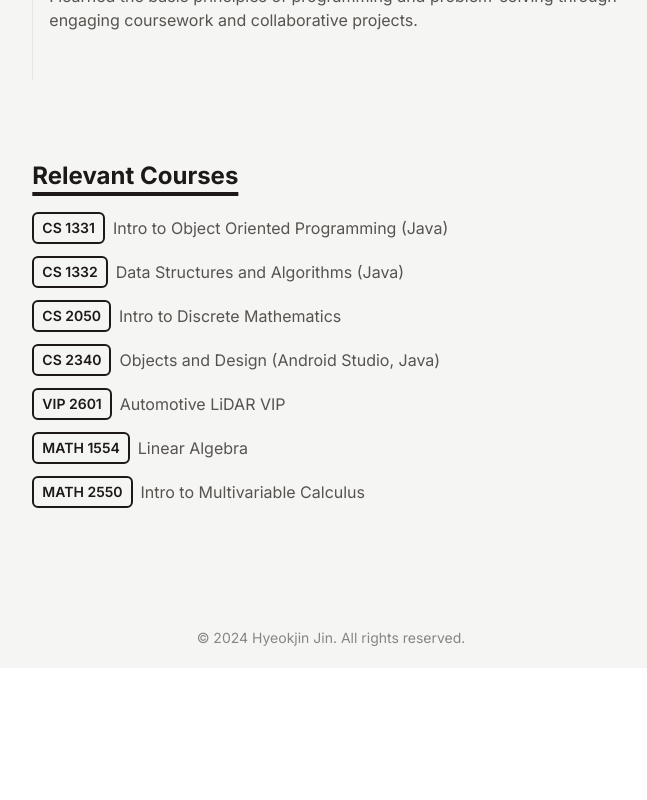
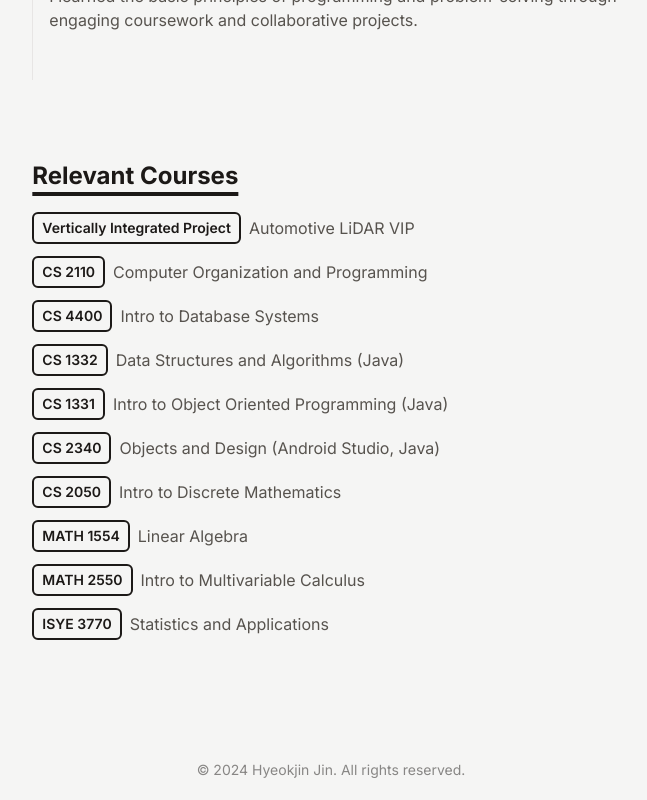
Before and after one commit to hyeokjinjin/hyeokjinjin.github.io, a React (Vite) app: page / in a window 1280 px wide. Shown: the part 2056-2856 px from the top of the page, without its empty margins (309-956 px from the left). Before the commit the page ends 2724 px from the top, so only its background shows below. Built offline with nearby package versions, Linux system fonts and the light colour scheme.

Commit message:
Updated Courses

```diff
--- a/src/components/data/course.js
+++ b/src/components/data/course.js
@@ -1,23 +1,31 @@
 export default[
     {
-        name: 'CS 1331',
-        desc: 'Intro to Object Oriented Programming (Java)',
+        name: 'Vertically Integrated Project',
+        desc: 'Automotive LiDAR VIP',
+    },
+    {
+        name: 'CS 2110',
+        desc: 'Computer Organization and Programming',
+    },
+    {
+        name: 'CS 4400',
+        desc: 'Intro to Database Systems',
     },
     {
         name: 'CS 1332',
         desc: 'Data Structures and Algorithms (Java)',
     },
     {
-        name: 'CS 2050',
-        desc: 'Intro to Discrete Mathematics',
+        name: 'CS 1331',
+        desc: 'Intro to Object Oriented Programming (Java)',
     },
     {
         name: 'CS 2340',
         desc: 'Objects and Design (Android Studio, Java)',
     },
     {
-        name: 'VIP 2601',
-        desc: 'Automotive LiDAR VIP',
+        name: 'CS 2050',
+        desc: 'Intro to Discrete Mathematics',
     },
     {
         name: 'MATH 1554',
@@ -27,4 +35,8 @@ export default[
         name: 'MATH 2550',
         desc: 'Intro to Multivariable Calculus',
     },
+    {
+        name: 'ISYE 3770',
+        desc: 'Statistics and Applications',
+    },
 ]
```
